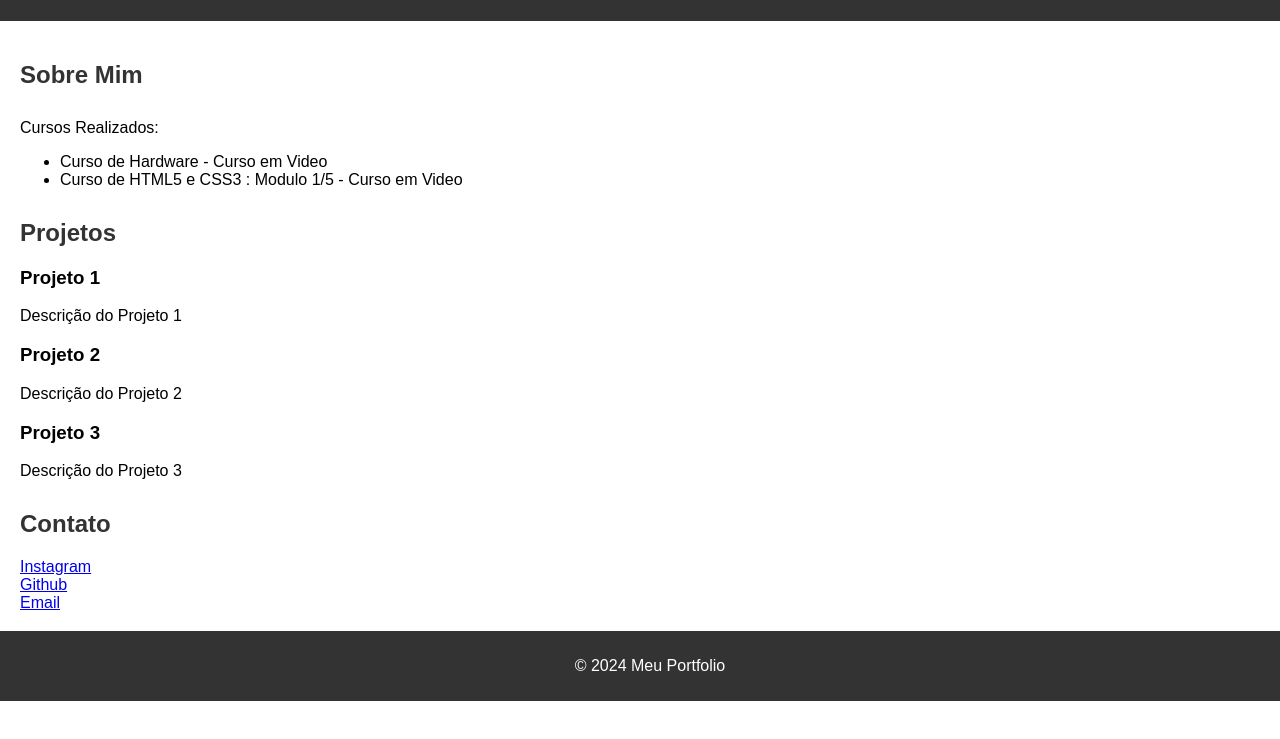
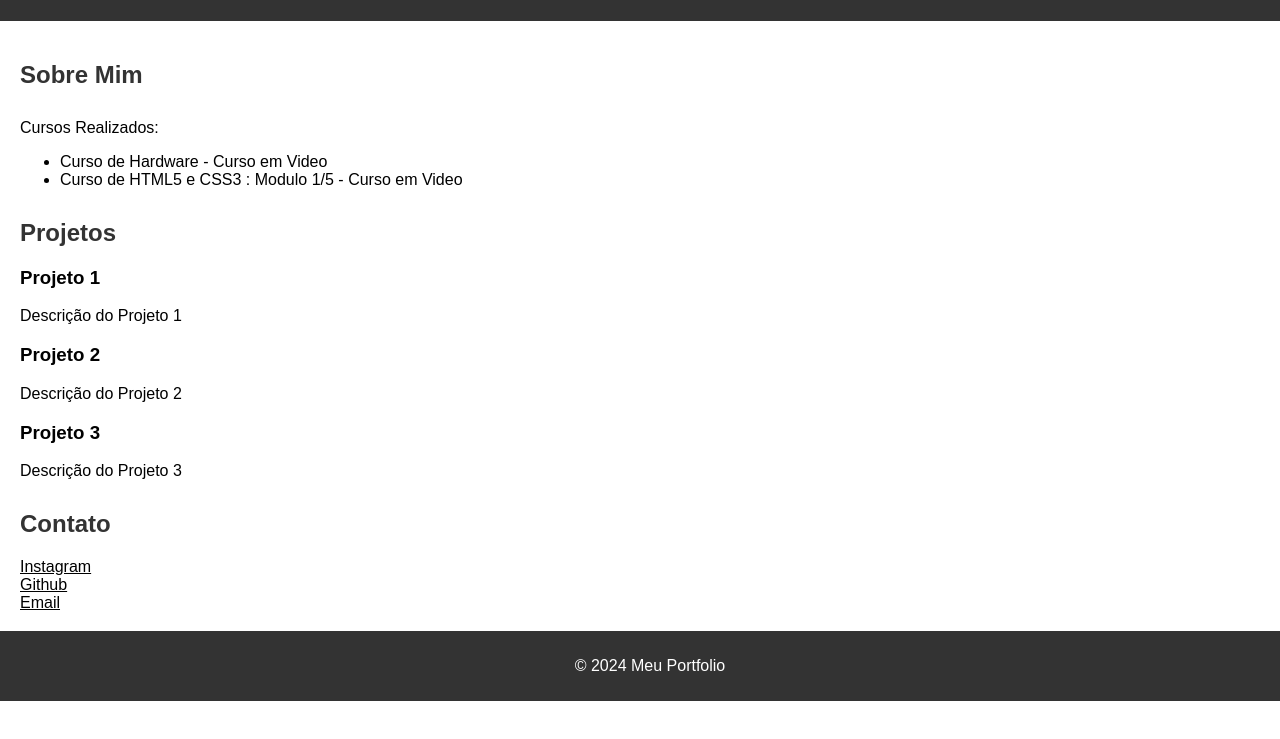
Before and after one commit to pedrohrtz/Portfolio, a plain HTML site: page index.html in a window 1280 px wide. Shown: the part 99-838 px from the top of the page. Drawn offline with Linux system fonts and the light colour scheme.

Commit message:
Update style.css

```diff
--- a/style.css
+++ b/style.css
@@ -2,6 +2,12 @@ body {
     font-family: Arial, sans-serif;
     margin: 0;
     padding: 0;
+     a{
+        font-family: Arial, Helvetica, sans-serif;
+        color: black;
+        margin: 0;
+        padding: 0;
+    }
   }
 
   header {
```
